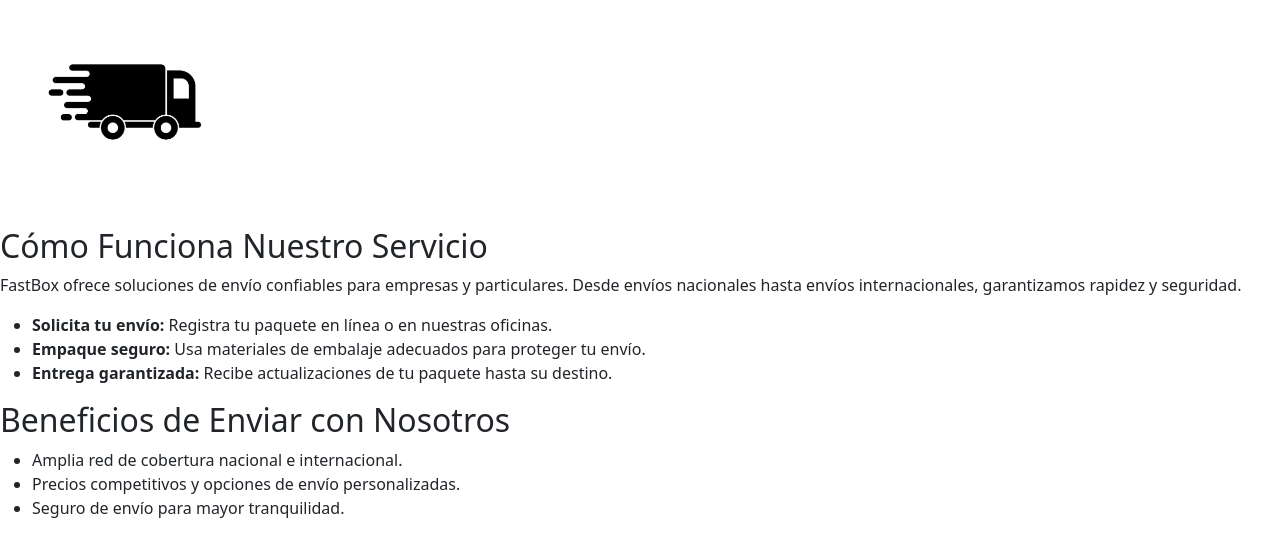
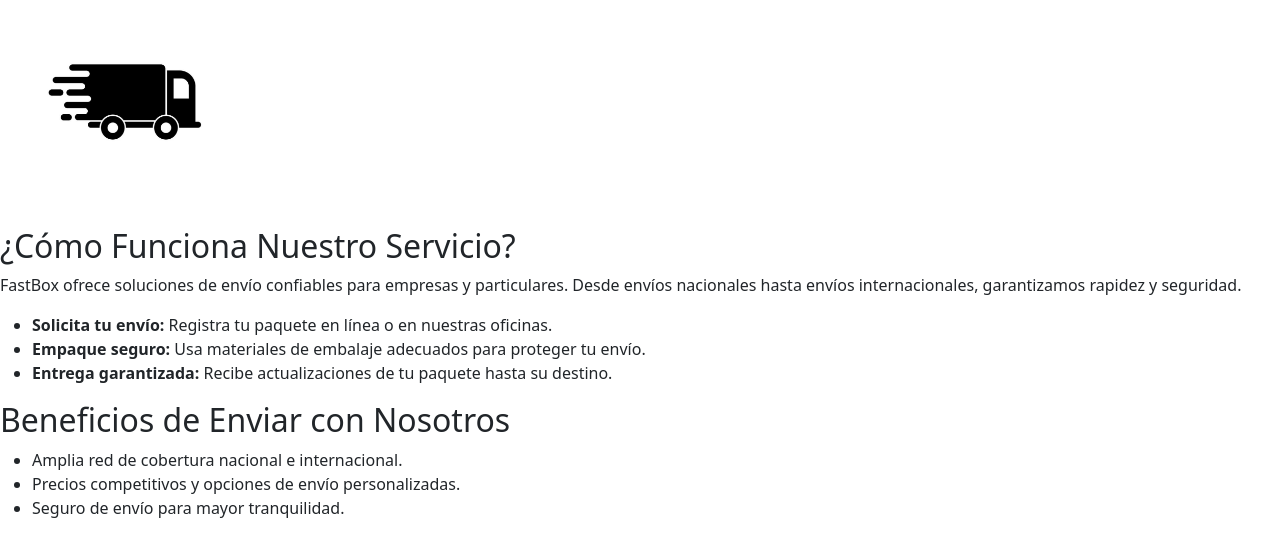
Before and after one commit to RenanOyuelaJ/ProyectoFinal-FastBox, a plain HTML site: page envio.html in a window 1280 px wide. Shown: the part 97-654 px from the top of the page. Drawn offline with Linux system fonts and the light colour scheme.

Commit message:
puse signo de interrogante

```diff
--- a/envio.html
+++ b/envio.html
@@ -64,7 +64,7 @@
     </header>
 
     <section>
-        <h2>Cómo Funciona Nuestro Servicio</h2>
+        <h2>¿Cómo Funciona Nuestro Servicio?</h2>
         <p>FastBox ofrece soluciones de envío confiables para empresas y particulares. Desde envíos nacionales hasta envíos internacionales, garantizamos rapidez y seguridad.</p>
         <ul>
             <li><strong>Solicita tu envío:</strong> Registra tu paquete en línea o en nuestras oficinas.</li>
```
